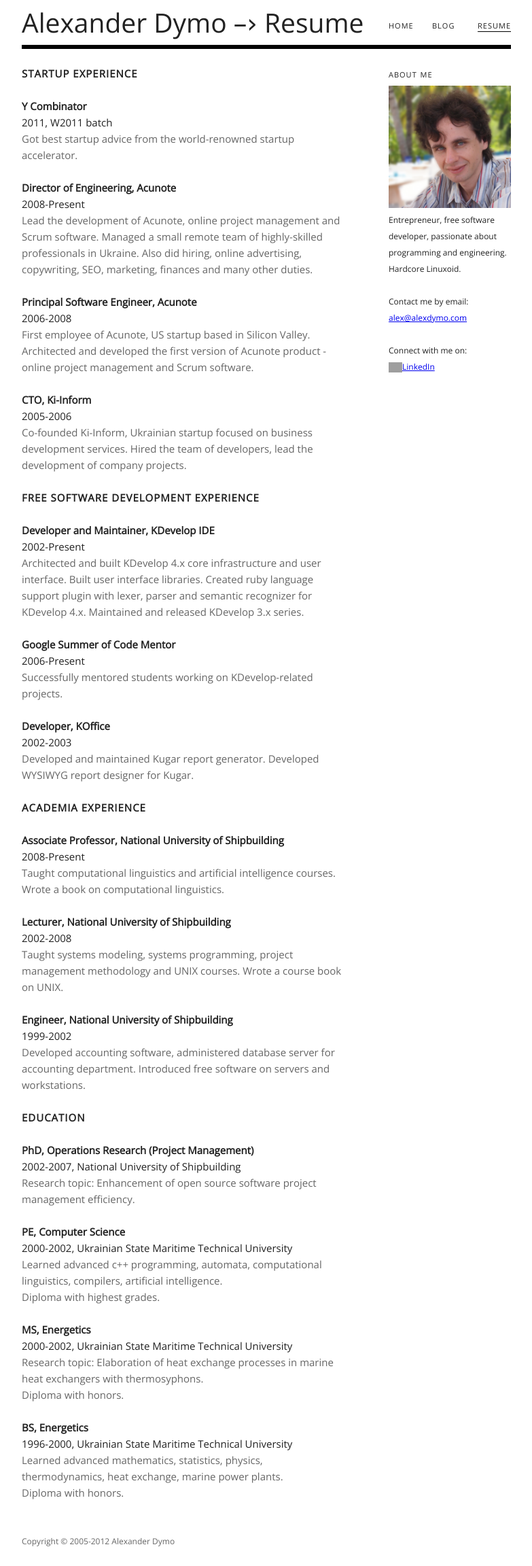
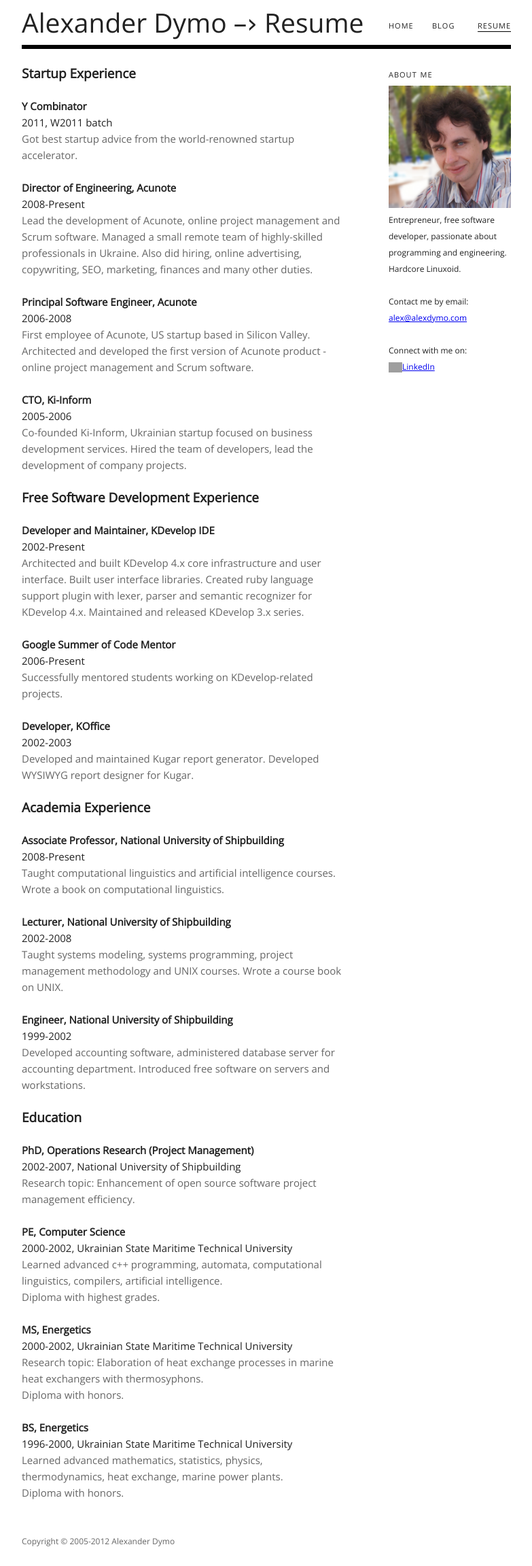
Before and after one commit to adymo/alexdymo.com, a Jekyll site: the page built from resume.html, in a window 1280 px wide. Shown: the whole page at 68% size, without its empty margins (248-1031 px from the left). Built offline with Jekyll 4.4.1, drawn with Linux system fonts in a browser that asks for light colours; Markdown is read by kramdown in place of the engine named in the settings; grey boxes are pictures that could not be loaded.

Commit message:
Use h1 instead of h2 for now (both are not right SEO-wise, but I don't care at this point)

```diff
--- a/index.html
+++ b/index.html
@@ -2,17 +2,17 @@
 layout: default
 header: Home
 ---
-<h2>Entrepreneur</h2>
+<h1>Entrepreneur</h1>
 <p>
 I enjoy the startup scene since the beginning of my professional career. I've helped build two successful startups from the beginning. I&nbsp;was CTO of <a href="http://ki-inform.com" target="_blank">Ki-Inform</a>, Ukrainian startup focused on business development services. Now I'm a Director of Engineering in <a href="http://www.acunote.com" target="_blank">Acunote</a>, US startup making the online project management and Scrum software that lets companies manage developers and other workers in a data driven way.
 </p>
 
-<h2>Free Software Developer</h2>
+<h1>Free Software Developer</h1>
 <p>
 Free software has been my passion since 2002 when I started contributing to <a href="http://www.kde.org" target="_blank">KDE</a>. Now I work on <a href="http://www.kdevelop.org" target="_blank">KDevelop IDE</a> and my <a href="http://github.com/adymo" target="_blank">own open source projects</a>. I also mentor Google Summer of Code projects. Occasionally I contribute to Rails, Ruby, Digikam and other projects. I regularly attend and present at KDE, Ruby and Postgres conferences.
 </p>
 
-<h2>Programmer and Engineer</h2>
+<h1>Programmer and Engineer</h1>
 <p>
 I like building my own tools and automating tasks. I like using Linux because it's a system I can understand. I also did scientific research becoming PhD in Operations Research (Project Management) in 2007.
 </p>
--- a/resume.html
+++ b/resume.html
@@ -3,7 +3,7 @@ layout: default
 header: Resume
 ---
 
-<h2>Startup Experience</h2>
+<h1>Startup Experience</h1>
 
 <p>
     <b>Y Combinator</b><br/>
@@ -38,7 +38,7 @@ header: Resume
 </p>
 
 
-<h2>Free Software Development Experience</h2>
+<h1>Free Software Development Experience</h1>
 
 <p>
     <b>Developer and Maintainer, KDevelop IDE</b><br/>
@@ -65,7 +65,7 @@ header: Resume
 </p>
 
 
-<h2>Academia Experience</h2>
+<h1>Academia Experience</h1>
 
 <p>
     <b>Associate Professor, National University of Shipbuilding</b><br/>
@@ -93,7 +93,7 @@ header: Resume
 
 
 
-<h2>Education</h2>
+<h1>Education</h1>
 
 <p>
     <b>PhD, Operations Research (Project Management)</b><br/>
```
